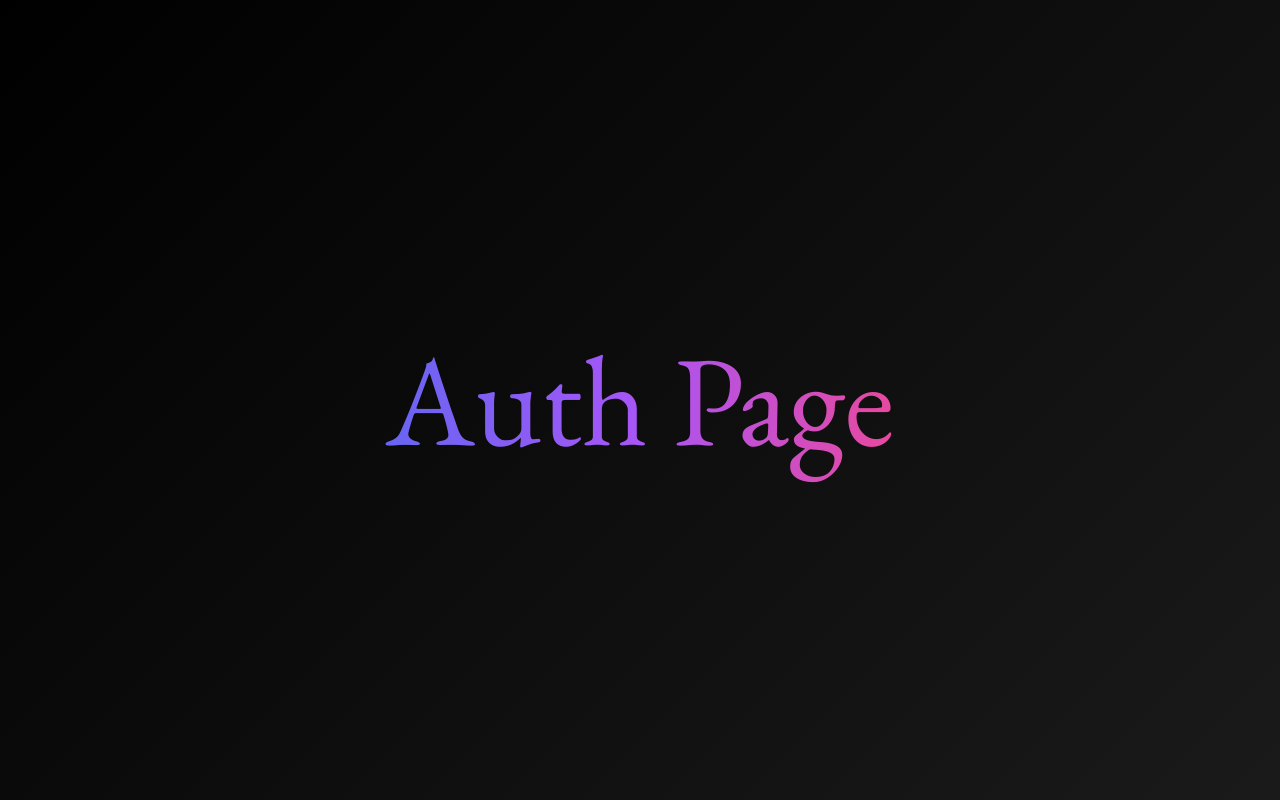
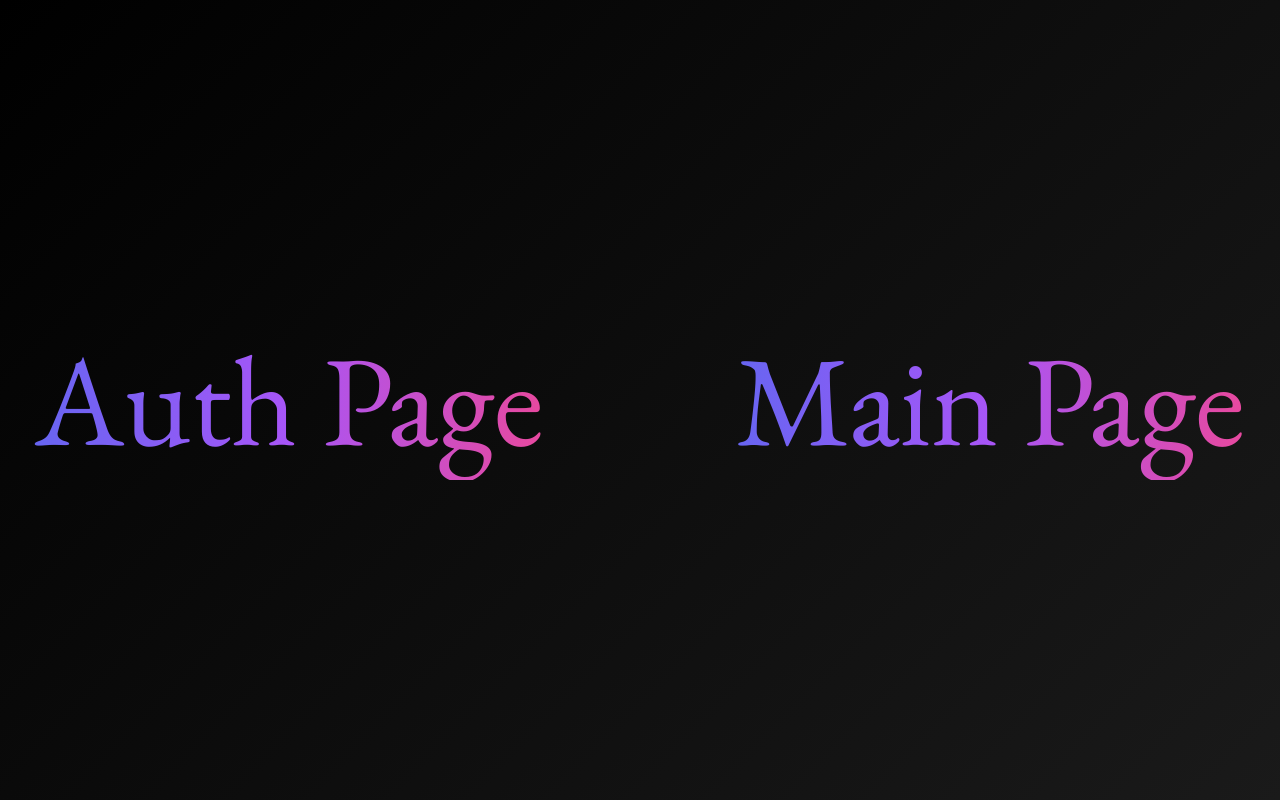
Before and after one commit to Hruchman-Ruslan/space-fronted, a Next.js app: page / in a window 1280 px wide. Built offline with nearby package versions, Linux system fonts and the light colour scheme.

Commit message:
feat: main page

```diff
--- a/package.json
+++ b/package.json
@@ -17,7 +17,6 @@
     "@types/node": "^20",
     "@types/react": "^18",
     "@types/react-dom": "^18",
-    "@types/tailwindcss": "^3.1.0",
     "autoprefixer": "^10.0.1",
     "eslint": "^8",
     "eslint-config-next": "14.1.0",
--- a/src/app/components/input.tsx
+++ b/src/app/components/input.tsx
@@ -15,7 +15,7 @@ export default function Input({ id, children, ...rest }: InputProps) {
           type="text"
           id={id}
           {...rest}
-          className="px-3 py-2 rounded-xl bg-transparent border-dashed border-2 border-sky-500 hover:animate-pulse"
+          className="px-3 py-2 rounded-xl bg-transparent border-dashed border-2 border-sky-500 animate-pulse"
         />
       </label>
     </>
--- /dev/null
+++ b/src/app/main/page.tsx
@@ -0,0 +1,13 @@
+import React from "react";
+
+export interface MainProps {}
+
+export default function Main({}: MainProps) {
+  return (
+    <>
+      <h1 className="text-transparent bg-gradient-to-r from-indigo-500 via-purple-500 to-pink-500 bg-clip-text text-9xl p-4">
+        Main Page
+      </h1>
+    </>
+  );
+}
--- a/src/app/page.tsx
+++ b/src/app/page.tsx
@@ -2,8 +2,11 @@ import Navigation from "./components/navigation";
 
 export default function Home() {
   return (
-    <main>
-      <Navigation href="/auth">Auth Page</Navigation>
+    <main className="w-full h-dvh flex items-center justify-center">
+      <div className="flex gap-40 justify-center items-center">
+        <Navigation href="/auth">Auth Page</Navigation>
+        <Navigation href="/main">Main Page</Navigation>
+      </div>
     </main>
   );
 }
```
Also changed, not shown: 1 other file (tests, documents, lock files or other folders).
